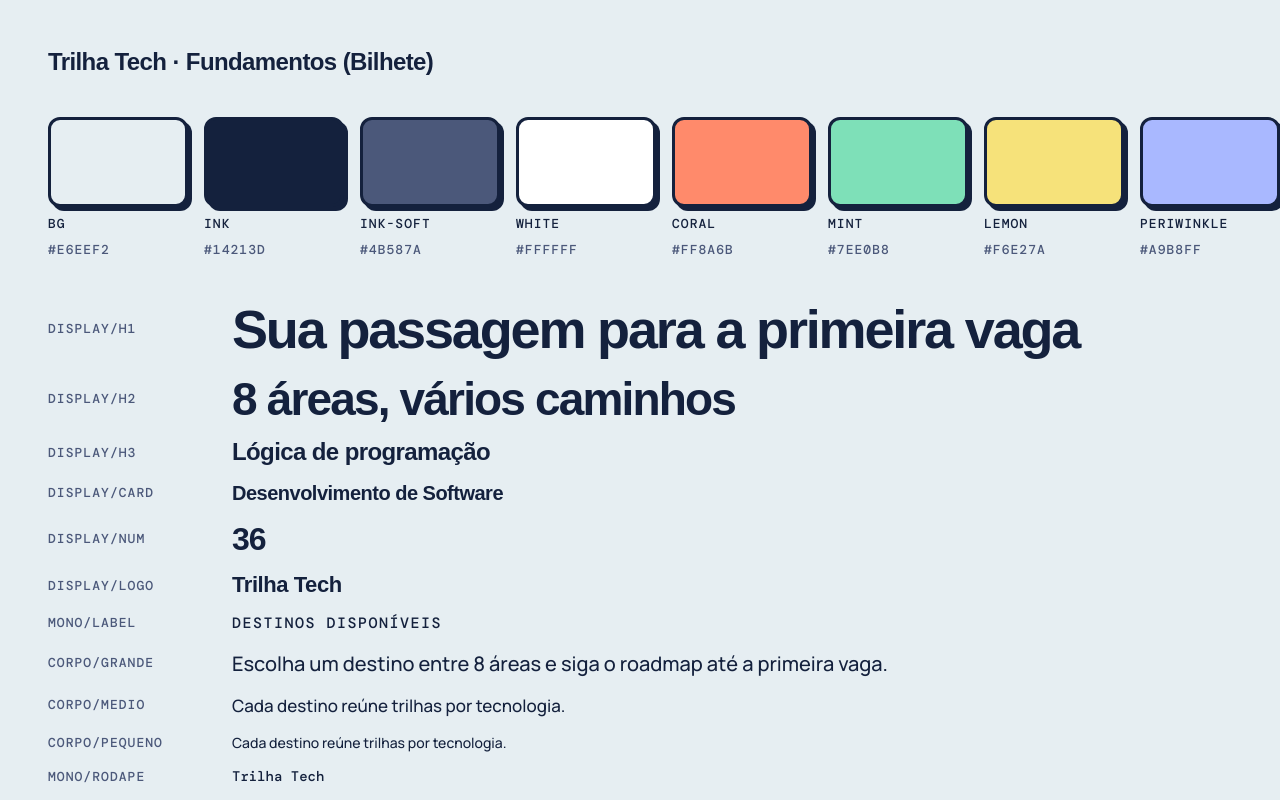
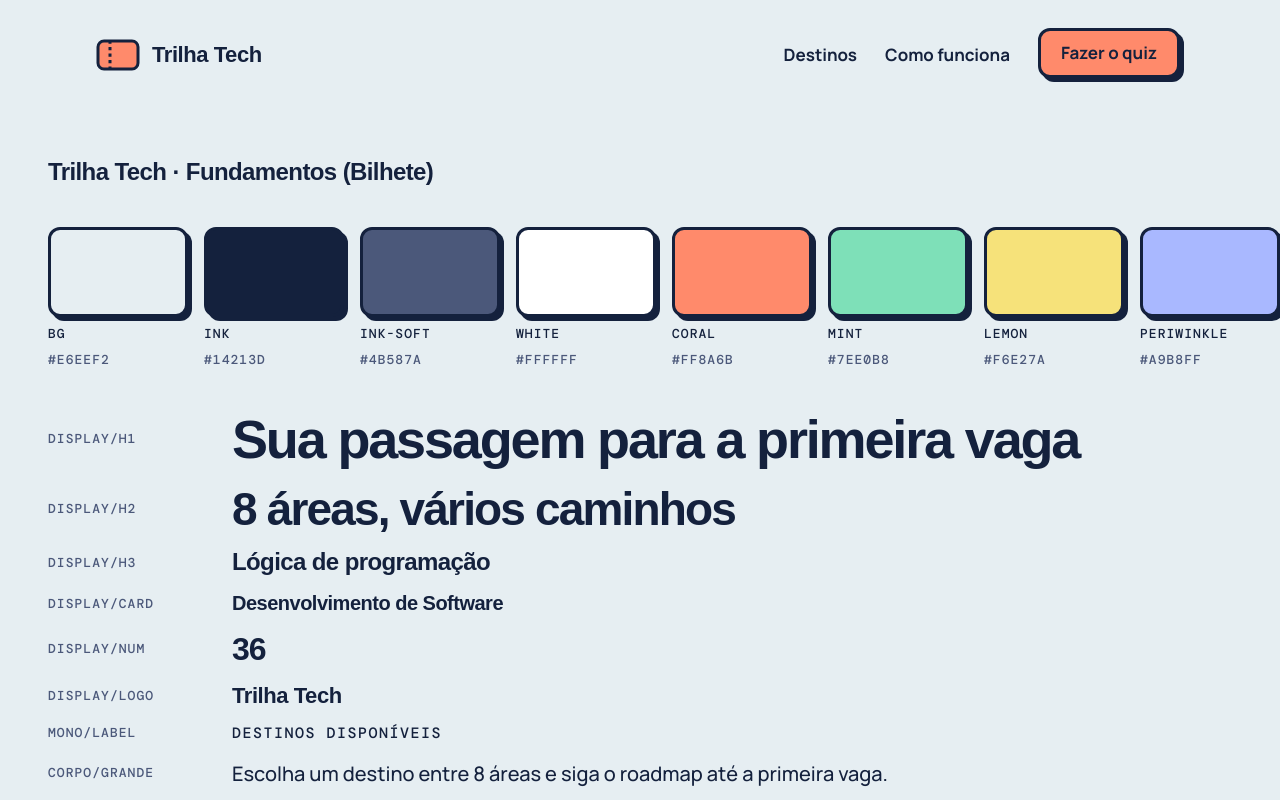
Before and after one commit to obrenoxs/trilha-tech, a Next.js app in the folder frontend/: page /styleguide in a window 1280 px wide. Shown: the top 800 px of the page. Built offline with nearby package versions, Linux system fonts and the light colour scheme; a web font is replaced by a local one.

Commit message:
feat: add root layout with header and footer

```diff
--- a/frontend/app/layout.tsx
+++ b/frontend/app/layout.tsx
@@ -1,6 +1,9 @@
 import type { Metadata } from "next";
 import { DM_Mono, Manrope, Unbounded } from "next/font/google";
 import "./globals.css";
+import { Footer } from "@/components/layout/footer";
+import { Header } from "@/components/layout/header";
+import { SkipLink } from "@/components/layout/skip-link";
 
 // Pesos usados no Figma: Unbounded SemiBold/Bold, Manrope Medium/Bold/ExtraBold, DM Mono Medium.
 const unbounded = Unbounded({
@@ -31,7 +34,15 @@ export default function RootLayout({ children }: LayoutProps<"/">) {
       lang="pt-BR"
       className={`${unbounded.variable} ${manrope.variable} ${dmMono.variable} h-full antialiased`}
     >
-      <body className="min-h-full flex flex-col">{children}</body>
+      <body className="min-h-full flex flex-col">
+        <SkipLink />
+        <Header />
+        <main id="conteudo" tabIndex={-1} className="flex-1 focus:outline-none">
+          {children}
+        </main>
+        <Footer />
+        {/* Espaço reservado do assistente de IA (entra na fase 10). */}
+      </body>
     </html>
   );
 }
--- a/frontend/app/page.tsx
+++ b/frontend/app/page.tsx
@@ -1,69 +1,8 @@
-import Image from "next/image";
-
+// Provisório: a Home real entra na fase 6.
 export default function Home() {
   return (
-    <div className="flex flex-col flex-1 items-center justify-center bg-zinc-50 font-sans dark:bg-black">
-      <main className="flex flex-1 w-full max-w-3xl flex-col items-center justify-between py-32 px-16 bg-white dark:bg-black sm:items-start">
-        <Image
-          className="dark:invert h-5 w-[100px]"
-          src="/next.svg"
-          alt="Next.js logo"
-          width={100}
-          height={20}
-          priority
-        />
-        <div className="flex flex-col items-center gap-6 text-center sm:items-start sm:text-left">
-          <h1 className="max-w-xs text-3xl font-semibold leading-10 tracking-tight text-black dark:text-zinc-50">
-            To get started, edit the{" "}
-            <code className="rounded bg-black/[.06] px-1.5 py-0.5 font-mono text-[0.9em] dark:bg-white/[.08]">
-              page.tsx
-            </code>{" "}
-            file.
-          </h1>
-          <p className="max-w-md text-lg leading-8 text-zinc-600 dark:text-zinc-400">
-            Looking for a starting point or more instructions? Head over to{" "}
-            <a
-              href="https://vercel.com/templates?framework=next.js&utm_source=create-next-app&utm_medium=appdir-template-tw&utm_campaign=create-next-app"
-              className="font-medium text-zinc-950 dark:text-zinc-50"
-            >
-              Templates
-            </a>{" "}
-            or the{" "}
-            <a
-              href="https://nextjs.org/learn?utm_source=create-next-app&utm_medium=appdir-template-tw&utm_campaign=create-next-app"
-              className="font-medium text-zinc-950 dark:text-zinc-50"
-            >
-              Learning
-            </a>{" "}
-            center.
-          </p>
-        </div>
-        <div className="flex flex-col gap-4 text-base font-medium sm:flex-row">
-          <a
-            className="flex h-12 w-full items-center justify-center gap-2 rounded-full bg-foreground px-5 text-background transition-colors hover:bg-[#383838] dark:hover:bg-[#ccc] md:w-[158px]"
-            href="https://vercel.com/new?utm_source=create-next-app&utm_medium=appdir-template-tw&utm_campaign=create-next-app"
-            target="_blank"
-            rel="noopener noreferrer"
-          >
-            <Image
-              className="dark:invert h-[14px] w-4"
-              src="/vercel.svg"
-              alt="Vercel logomark"
-              width={16}
-              height={14}
-            />
-            Deploy Now
-          </a>
-          <a
-            className="flex h-12 w-full items-center justify-center rounded-full border border-solid border-black/[.08] px-5 transition-colors hover:border-transparent hover:bg-black/[.04] dark:border-white/[.145] dark:hover:bg-[#1a1a1a] md:w-[158px]"
-            href="https://nextjs.org/docs?utm_source=create-next-app&utm_medium=appdir-template-tw&utm_campaign=create-next-app"
-            target="_blank"
-            rel="noopener noreferrer"
-          >
-            Documentation
-          </a>
-        </div>
-      </main>
+    <div className="mx-auto w-full max-w-[1280px] px-5 py-10 md:px-24">
+      <h1 className="font-display text-h3 text-ink">Trilha Tech</h1>
     </div>
   );
 }
--- a/frontend/app/styleguide/page.tsx
+++ b/frontend/app/styleguide/page.tsx
@@ -176,7 +176,7 @@ export default function StyleguidePage() {
   if (process.env.NODE_ENV === "production") notFound();
 
   return (
-    <main className="flex flex-col items-start gap-10 overflow-hidden p-12">
+    <div className="flex flex-col items-start gap-10 overflow-hidden p-12">
       <h1 className="font-display text-h3 whitespace-nowrap">
         Trilha Tech · Fundamentos (Bilhete)
       </h1>
@@ -419,6 +419,6 @@ export default function StyleguidePage() {
           </li>
         </ol>
       </section>
-    </main>
+    </div>
   );
 }
--- /dev/null
+++ b/frontend/components/layout/footer.tsx
@@ -0,0 +1,9 @@
+export function Footer() {
+  return (
+    <footer className="mx-auto w-full max-w-[1280px] px-5 md:px-24">
+      <p className="pt-8 pb-12 font-mono text-footer text-ink-soft">
+        Trilha Tech · Projeto Integrador · Fatec Botucatu
+      </p>
+    </footer>
+  );
+}
--- /dev/null
+++ b/frontend/components/layout/header.tsx
@@ -0,0 +1,32 @@
+import Image from "next/image";
+import Link from "next/link";
+import { routes } from "@/lib/routes";
+import { SmallButton } from "@/components/ui/small-button";
+import { focusRing } from "@/components/ui/states";
+
+const navLink = `rounded-8 font-body text-nav text-ink ${focusRing}`;
+
+export function Header() {
+  return (
+    <header className="mx-auto w-full max-w-[1280px] px-5 md:px-24">
+      <div className="flex items-center justify-between py-5 md:py-7">
+        <Link href={routes.home} className={`flex items-center gap-2.5 md:gap-3 ${focusRing} rounded-8`}>
+          <Image src="/icons/ticket.svg" alt="" width={44} height={34} className="h-7 w-9 md:h-[34px] md:w-11" />
+          <span className="font-display text-[18px] leading-[1.2] font-bold tracking-[-0.02em] text-ink md:text-logo">
+            Trilha Tech
+          </span>
+        </Link>
+        {/* No mobile o Figma mostra só o botão; os dois links aparecem a partir de md. */}
+        <nav aria-label="Principal" className="flex items-center gap-7">
+          <Link href={routes.destinos} className={`hidden md:inline ${navLink}`}>
+            Destinos
+          </Link>
+          <Link href={routes.comoFunciona} className={`hidden md:inline ${navLink}`}>
+            Como funciona
+          </Link>
+          <SmallButton href={routes.quiz}>Fazer o quiz</SmallButton>
+        </nav>
+      </div>
+    </header>
+  );
+}
--- /dev/null
+++ b/frontend/components/layout/skip-link.tsx
@@ -0,0 +1,13 @@
+import { focusRing } from "@/components/ui/states";
+
+// Primeiro item focável da página: fica fora da tela até receber foco.
+export function SkipLink() {
+  return (
+    <a
+      href="#conteudo"
+      className={`sr-only rounded-12 border-3 border-ink bg-white px-5 py-[11px] font-body text-nav text-ink focus:not-sr-only focus:absolute focus:top-3 focus:left-3 focus:z-50 ${focusRing}`}
+    >
+      Pular para o conteúdo
+    </a>
+  );
+}
--- /dev/null
+++ b/frontend/lib/routes.ts
@@ -0,0 +1,8 @@
+// Rotas públicas usadas na navegação. Ficam num lugar só para trocar uma vez quando a página existir.
+export const routes = {
+  home: "/",
+  destinos: "/#destinos",
+  comoFunciona: "/#como-funciona",
+  // Provisório: a rota /quiz entra na fase 9. Até lá o botão leva à Home.
+  quiz: "/",
+} as const;
```
Also changed, not shown: frontend/public/icons/ticket.svg (added).
